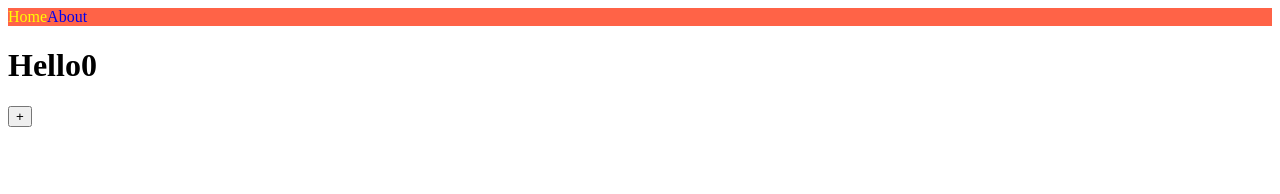
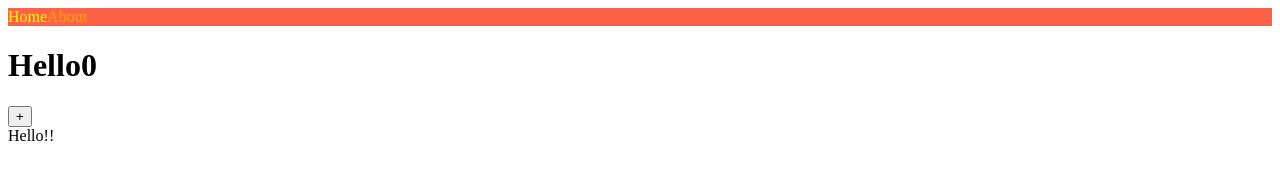
Before and after one commit to herbi1411/nextjs-start-nomadcoders, a Next.js app: page / in a window 1280 px wide. Shown: the top 194 px of the page. Built offline with nearby package versions, Linux system fonts and the light colour scheme.

Commit message:
1.6 Custom App

```diff
--- /dev/null
+++ b/pages/_app.js
@@ -0,0 +1,14 @@
+import NavBar from "../components/NavBar";
+
+export default function appp({Component, PageProps}){
+    return <>
+        <NavBar/>
+        <Component {...PageProps}/>
+        <span>Hello!!</span>
+        <style jsx global>{`
+            a{
+                color: orange;
+            }
+        `}</style>
+        </>
+}
--- a/pages/about.js
+++ b/pages/about.js
@@ -2,7 +2,7 @@ import NavBar from "../components/NavBar";
 
 export default function about(){
     return <div>
-        <NavBar/>
+        {/* <NavBar/> */}
         <h1>About</h1>
     </div>
 }
--- a/pages/index.js
+++ b/pages/index.js
@@ -7,9 +7,14 @@ export default function Home(){
 
     return (
     <div>
-        <NavBar/>
+        {/* <NavBar/> */}
         <h1>Hello{counter}</h1>
         <button onClick={() =>{setCounter(prev=>prev+1);}}>+</button>
+        {/* <style jsx global>{`
+            a{
+                color: orange;
+            }
+        `}</style> */}
     </div>
     );
 }
```
Also changed, not shown: 1 other file (tests, documents, lock files or other folders).
